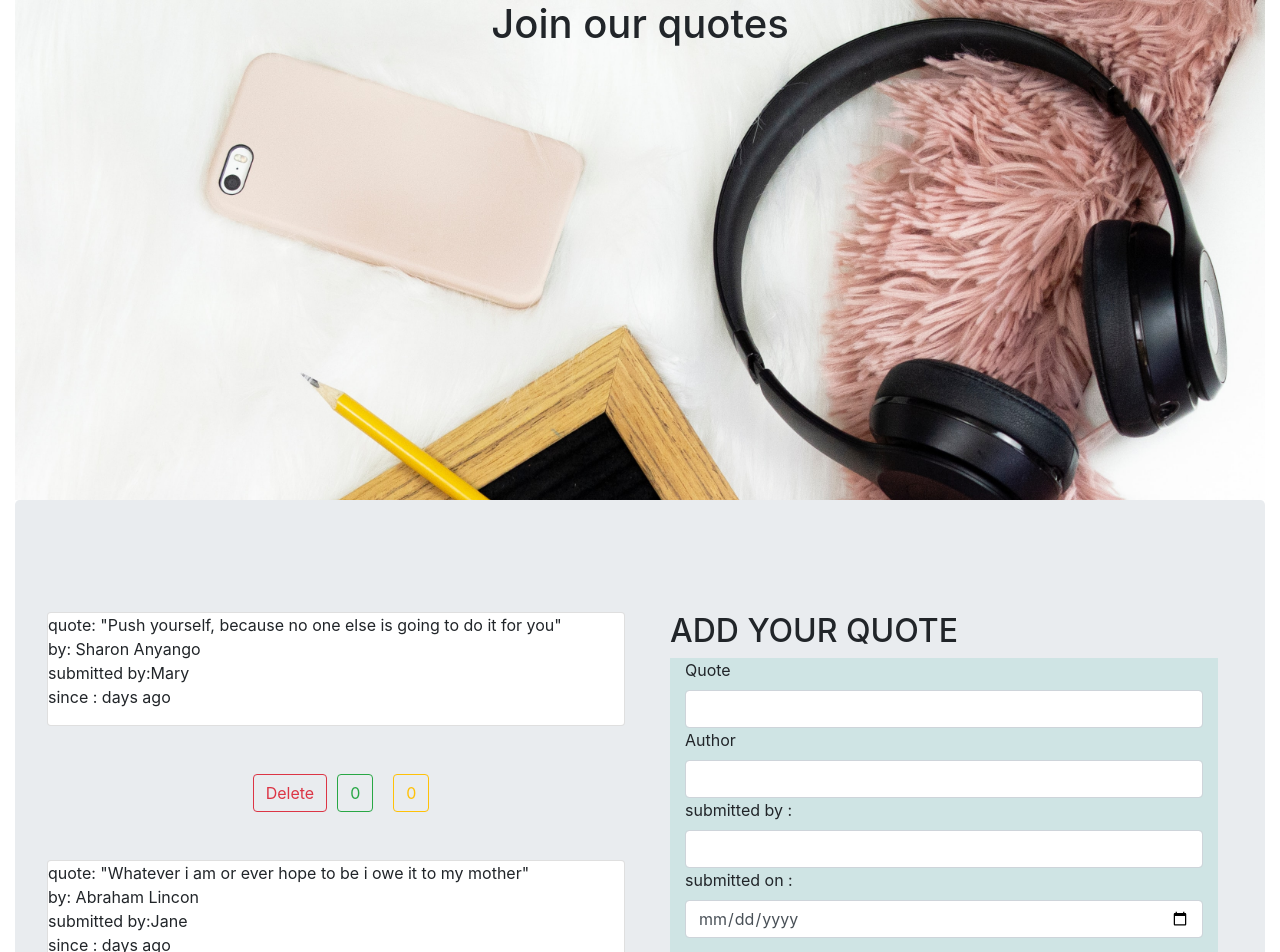
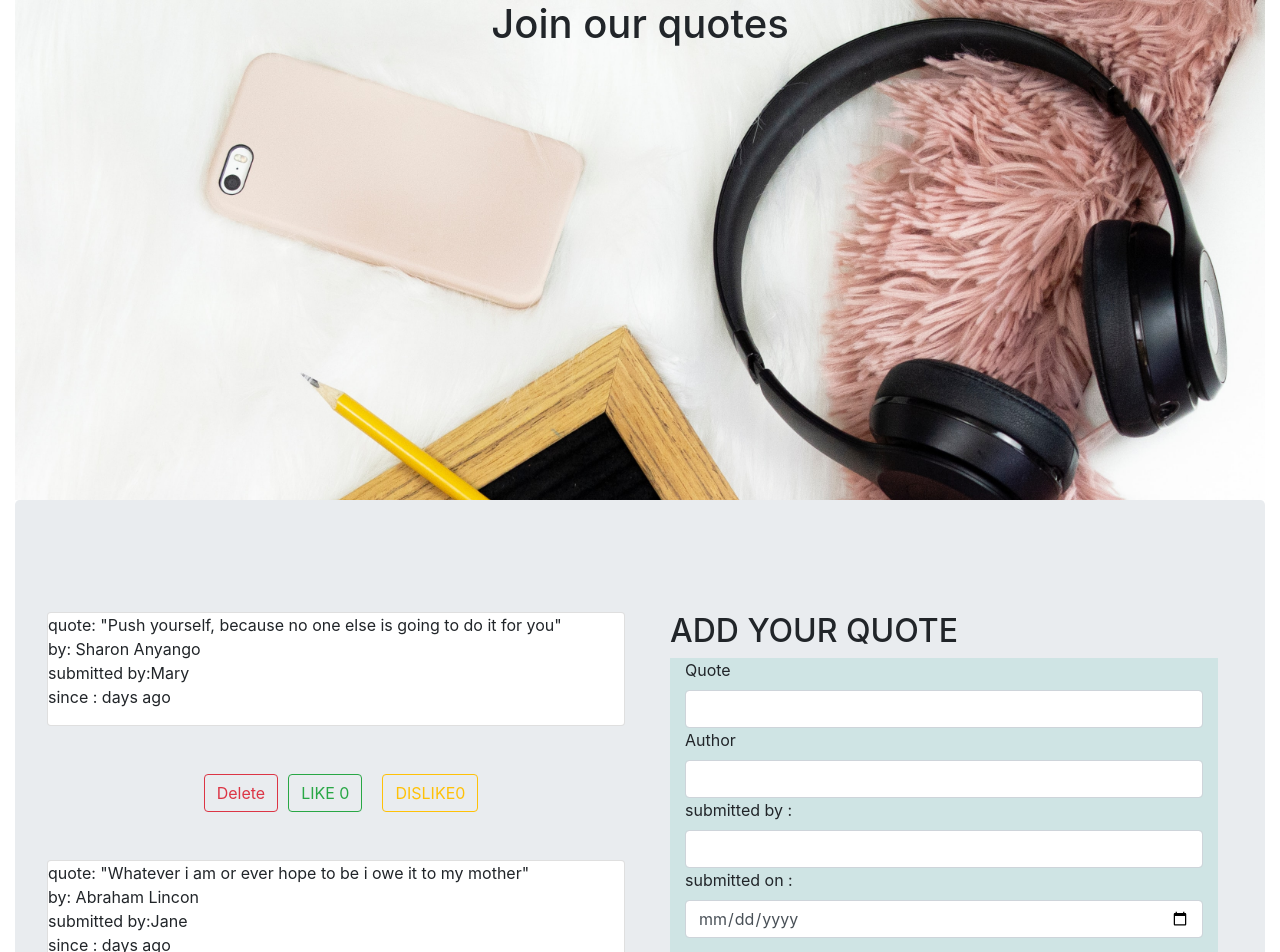
Before and after one commit to sharon0812/quotes, an Angular app: page / in a window 1280 px wide. Shown: the top 952 px of the page. Built offline with nearby package versions, Linux system fonts and the light colour scheme.

Commit message:
add a vote button

```diff
--- a/src/app/quote/quote.component.html
+++ b/src/app/quote/quote.component.html
@@ -16,11 +16,11 @@
                     <br>
                     <br>
                     <div class="text-center container">
-                      <button style="margin-left:10px;" (click)='quoteDelete(true)' class="btn btn-outline-danger">Delete</button>
-                      <button style="margin-left:10px;" class="btn btn-outline-success" (click)='upVote($event)'> {{quote.upVote}} <i
-                              class="fa fa-thumbs-up" aria-hidden="true"></i></button>
-                      <button style="margin-left:20px;" class="btn btn-outline-warning" (click)='downVote($event)'>{{quote.downVote}} <i
-                              class="fa fa-thumbs-down" aria-hidden="true"></i></button>
+                      <button style="margin-left:10px;" (click)='deleteQuote($event,i)' class="btn btn-outline-danger">Delete</button>
+                      <button style="margin-left:10px;" class="btn btn-outline-success" (click)='upVotes(i)'>LIKE {{quote.upVote}} <i
+                              class="fa fa-thumbs-up" ></i></button>
+                      <button style="margin-left:20px;" class="btn btn-outline-warning" (click)='downVotes(i)'>DISLIKE{{quote.downVote}} <i
+                              class="fa fa-thumbs-down" ></i></button>
 
 
                   </div>
--- a/src/app/quote/quote.component.ts
+++ b/src/app/quote/quote.component.ts
@@ -30,6 +30,14 @@ export class QuoteComponent implements OnInit {
       }
     }
   }
+  upVotes(index){
+    this.quotes[index].upVote++
+  }
+  downVotes(index){
+    this.quotes[index].downVote++
+  }
+
+
   completeDate(complete: boolean){
 
   }
```
